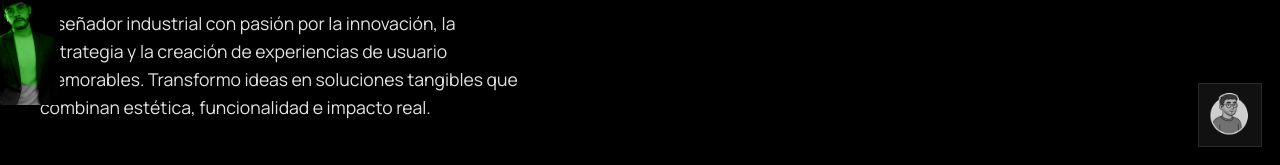
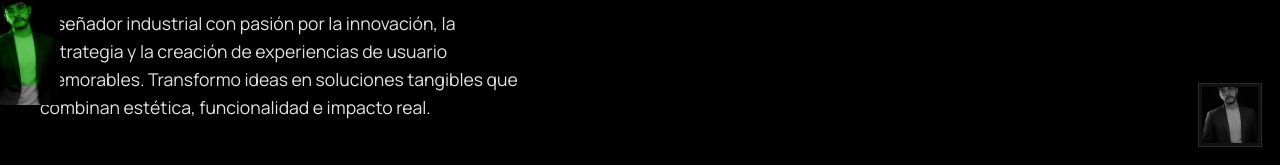
Before and after one commit to yekam97/yekam97.github.io, a Next.js app: page / in a window 1280 px wide. Shown: the part 635-800 px from the top of the page. Built offline with nearby package versions, Linux system fonts and the light colour scheme.

Commit message:
feat: synchronize professional portrait in hero and sticker

```diff
--- a/components/Sticker.js
+++ b/components/Sticker.js
@@ -4,7 +4,7 @@ export default function Sticker() {
   const url = `https://wa.me/${number}?text=${text}`
   return (
     <a href={url} target="_blank" rel="noopener noreferrer" style={{ position: 'fixed', right: 18, bottom: 18, width: 64, height: 64, borderRadius: 4, display: 'grid', placeItems: 'center', background: '#111', border: '1px solid rgba(255,255,255,0.1)', zIndex: 1400, transition: 'all 0.3s ease' }}>
-      <img src="/avatar-sticker.png" alt="Avatar" style={{ width: 52, height: 52, borderRadius: 2, filter: 'grayscale(100%) brightness(0.9)', transition: 'filter 0.3s ease' }}
+      <img src="/images/camilo-portrait.jpg" alt="Camilo" style={{ width: 56, height: 56, borderRadius: 2, objectFit: 'cover', filter: 'grayscale(100%) brightness(0.9)', transition: 'filter 0.3s ease' }}
         onMouseEnter={(e) => e.target.style.filter = 'grayscale(0%) brightness(1)'}
         onMouseLeave={(e) => e.target.style.filter = 'grayscale(100%) brightness(0.9)'} />
     </a>
```
